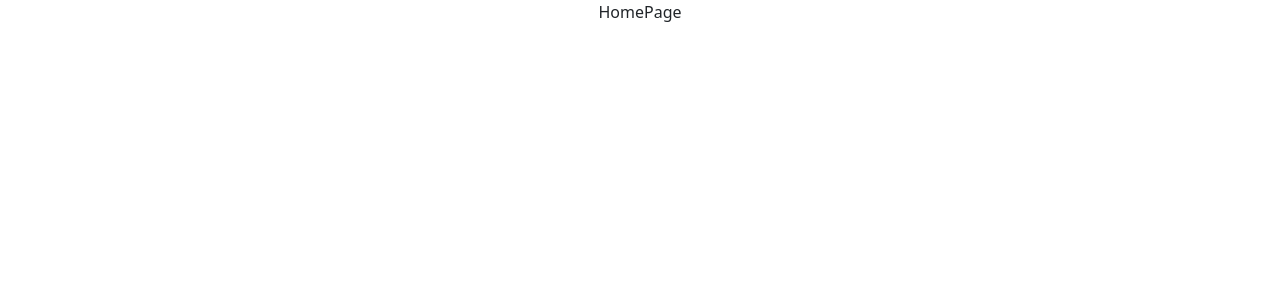
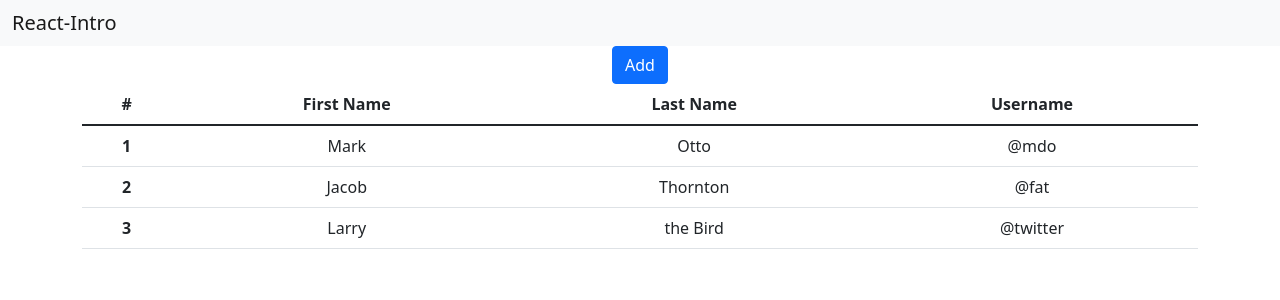
Before and after one commit to 4ydogan/react-app, a React (Create React App) app: page / in a window 1280 px wide. Shown: the top 300 px of the page. Built offline with nearby package versions, Linux system fonts and the light colour scheme.

Commit message:
Some updates

```diff
--- /dev/null
+++ b/src/components/UserListComponent.js
@@ -0,0 +1,74 @@
+import React, { Component } from 'react'
+import { Table } from 'reactstrap'
+
+export default class UserListComponent extends Component {
+  render() {
+    return (
+      <div className='container'>
+        <button className='btn btn-primary'>Add</button>
+        <Table>
+          <thead>
+            <tr>
+              <th>
+                #
+              </th>
+              <th>
+                First Name
+              </th>
+              <th>
+                Last Name
+              </th>
+              <th>
+                Username
+              </th>
+            </tr>
+          </thead>
+          <tbody>
+            <tr>
+              <th scope="row">
+                1
+              </th>
+              <td>
+                Mark
+              </td>
+              <td>
+                Otto
+              </td>
+              <td>
+                @mdo
+              </td>
+            </tr>
+            <tr>
+              <th scope="row">
+                2
+              </th>
+              <td>
+                Jacob
+              </td>
+              <td>
+                Thornton
+              </td>
+              <td>
+                @fat
+              </td>
+            </tr>
+            <tr>
+              <th scope="row">
+                3
+              </th>
+              <td>
+                Larry
+              </td>
+              <td>
+                the Bird
+              </td>
+              <td>
+                @twitter
+              </td>
+            </tr>
+          </tbody>
+        </Table>
+      </div>
+    )
+  }
+}
--- a/src/pages/HomePage.js
+++ b/src/pages/HomePage.js
@@ -1,9 +1,18 @@
 import React, { Component } from 'react'
+import { Navbar, NavbarBrand } from 'reactstrap'
+import UserListComponent from '../components/UserListComponent'
 
 export default class HomePage extends Component {
   render() {
     return (
-      <div>HomePage</div>
+      <div>
+        <Navbar color='light' expand="md" light>
+          <div>
+            <NavbarBrand href='/'>React-Intro</NavbarBrand>
+          </div>
+         </Navbar>
+         <UserListComponent />
+      </div>
     )
   }
 }
```
